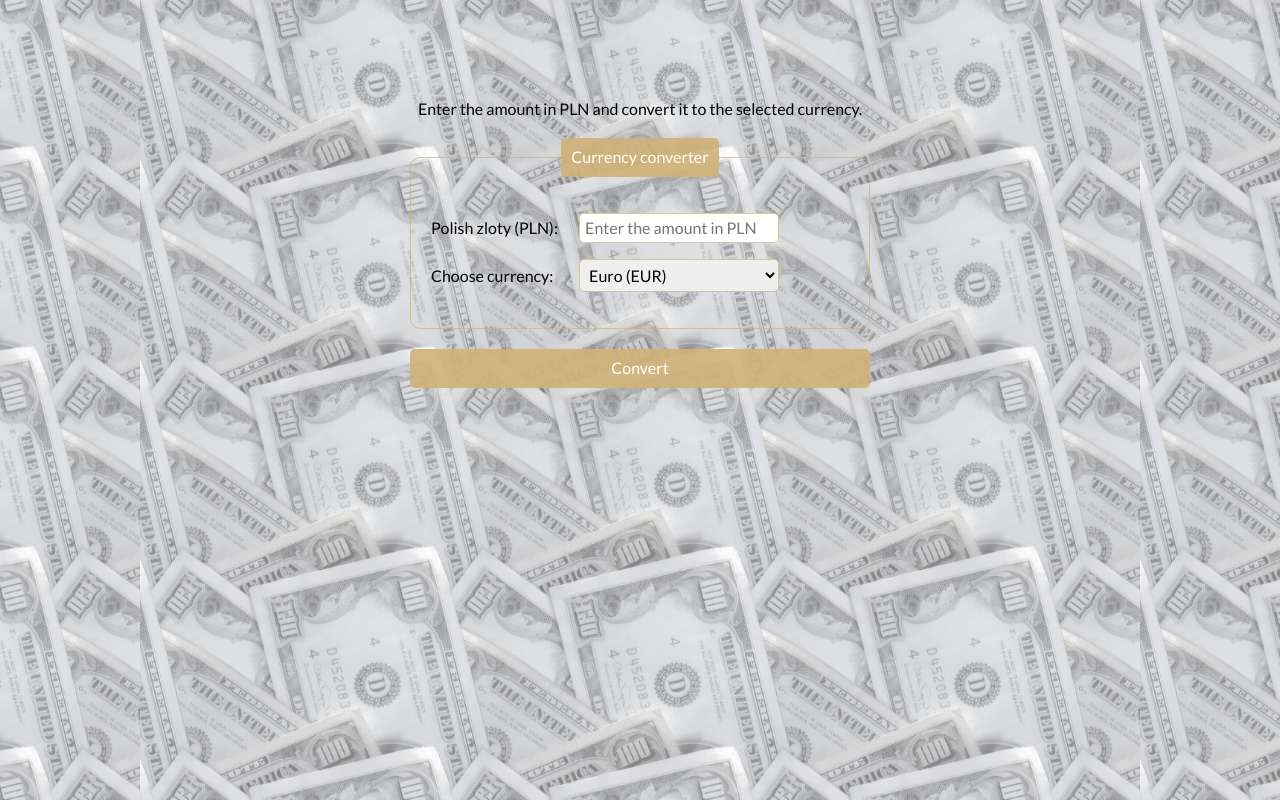
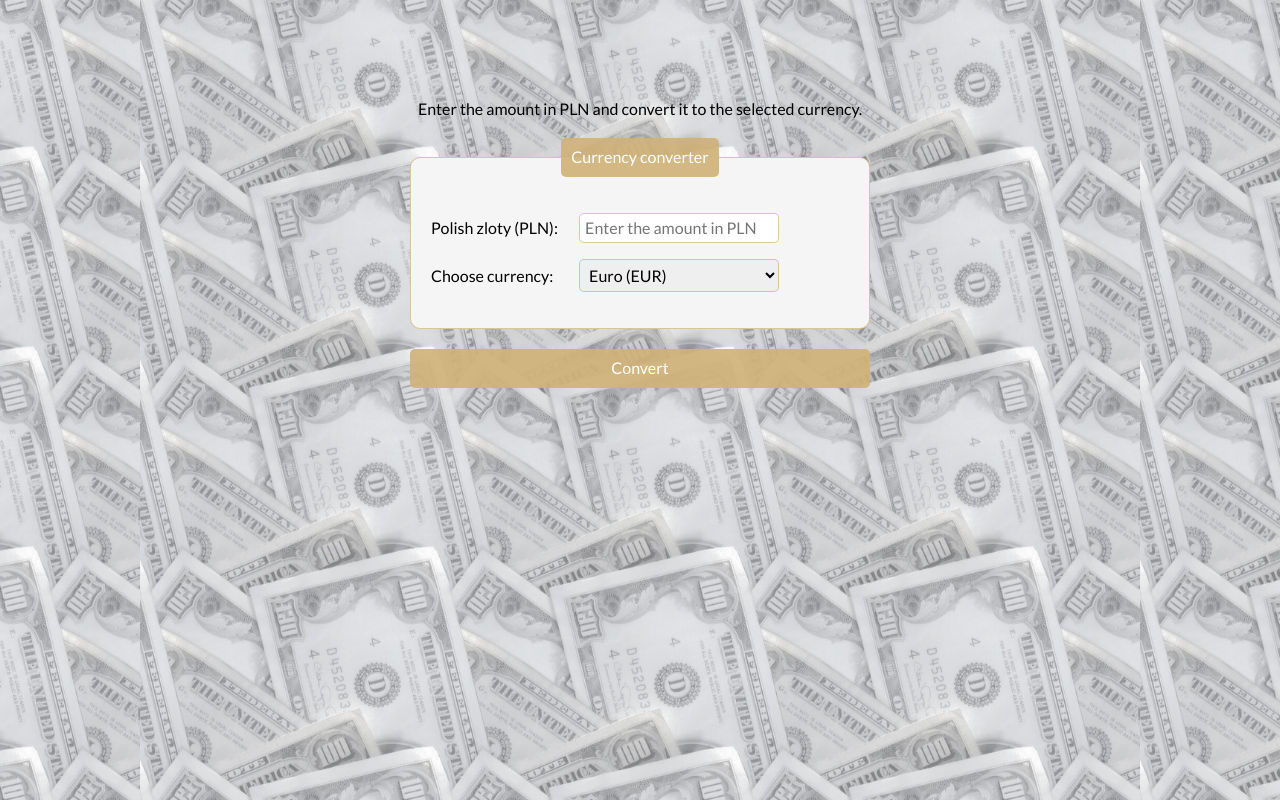
Before and after one commit to GracjanaKromska/currencyconverter, a plain HTML site: page index.html in a window 1280 px wide. Drawn offline with nearby package versions, Linux system fonts and the light colour scheme.

Commit message:
fieldset background color added

```diff
--- a/css/form.css
+++ b/css/form.css
@@ -3,6 +3,7 @@
     border-radius: 10px;
     padding: 20px;
     margin: 20px 0;
+    background-color: whitesmoke;
 }
 
 .form__legend {
```
